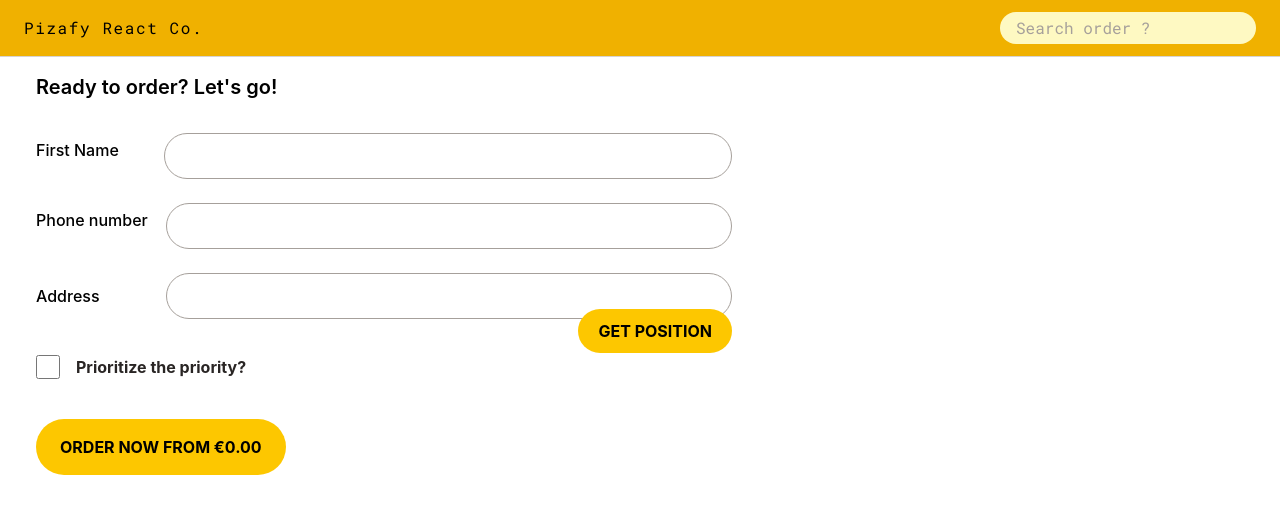
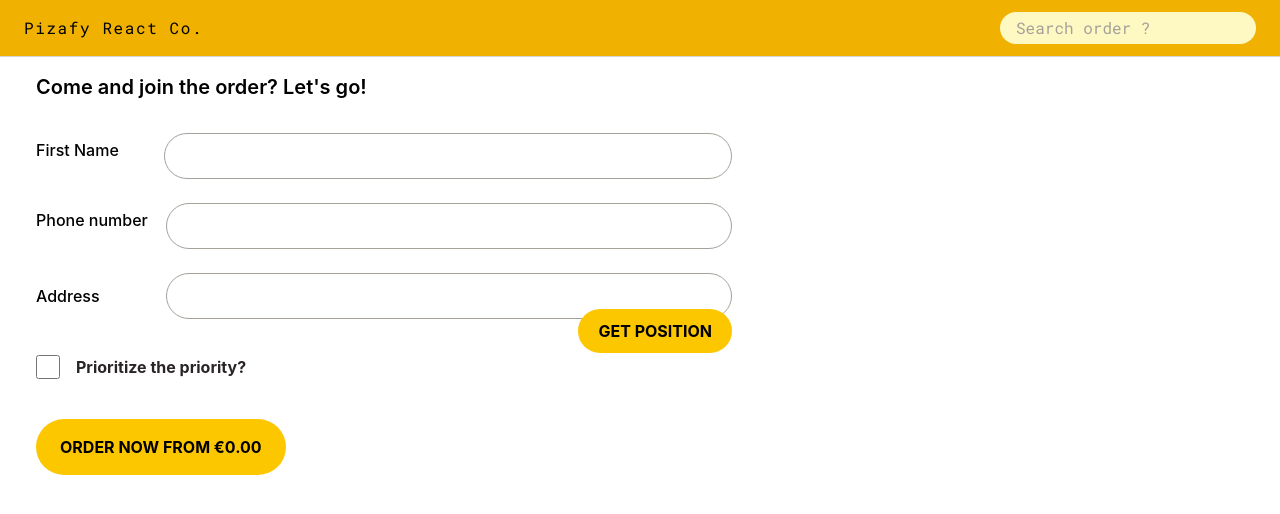
Before and after one commit to Underoath87/Pizafy-React, a React (Vite) app: page /order/new in a window 1280 px wide. Shown: the top 514 px of the page. Built offline with nearby package versions, Linux system fonts and the light colour scheme.

Commit message:
change the h2 text

```diff
--- a/src/features/order/CreateOrder.jsx
+++ b/src/features/order/CreateOrder.jsx
@@ -66,7 +66,9 @@ function CreateOrder() {
 
   return (
     <div className="p-4">
-      <h2 className="mb-8 text-xl font-semibold">Ready to order? Let's go!</h2>
+      <h2 className="mb-8 text-xl font-semibold">
+        Come and join the order? Let's go!
+      </h2>
 
       <Form method="POST" className="space-y-6">
         <div className="label">
```
